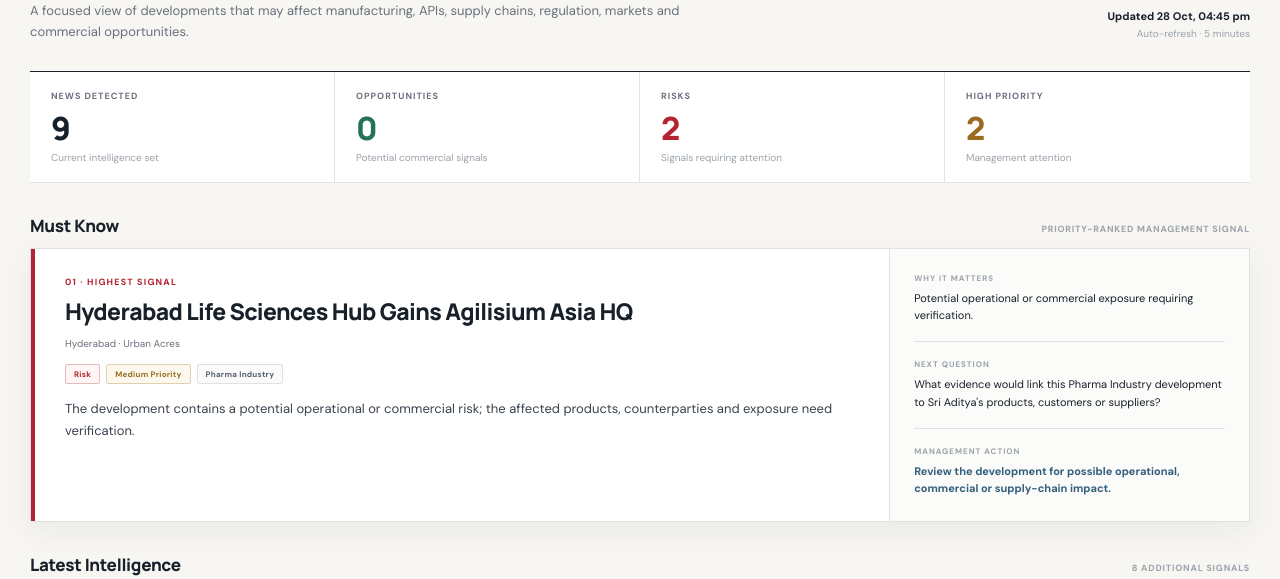
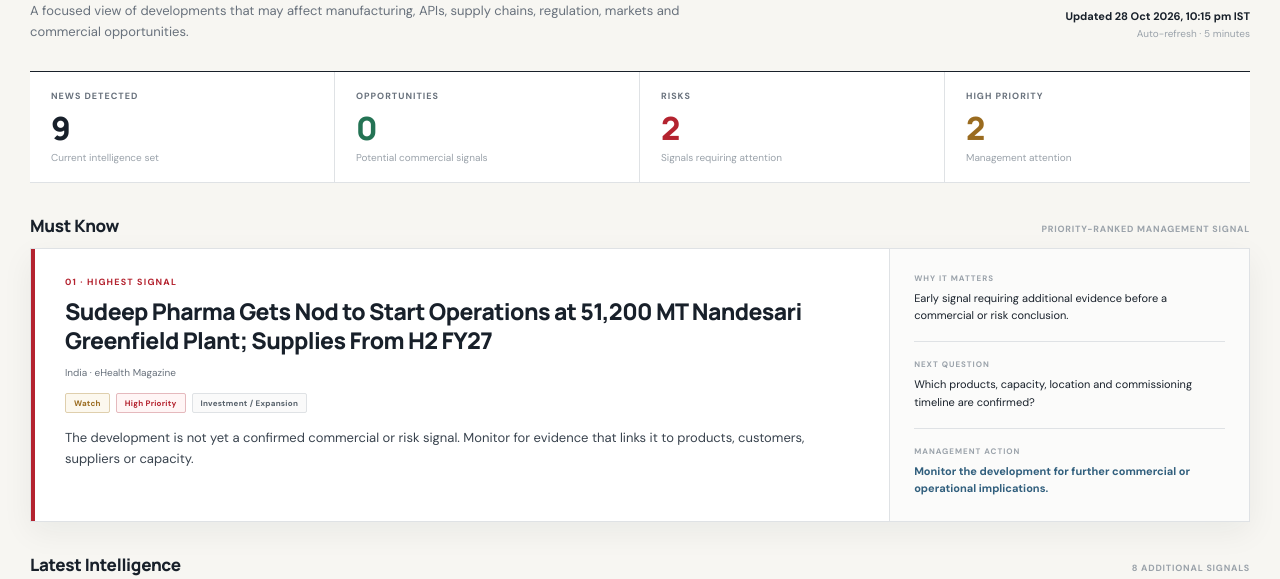
Before and after one commit to hrsriadityapharmachem-ux/pharma-md-intelligence, a plain HTML site: page index.html in a window 1280 px wide. Shown: the part 221-800 px from the top of the page. Drawn offline with Linux system fonts and the light colour scheme.

Commit message:
Align dashboard ranking, freshness status and refresh guard

```diff
--- a/index.html
+++ b/index.html
@@ -74,7 +74,7 @@
 .badges{display:flex;flex-wrap:wrap;gap:6px;margin:14px 0}
 .badge{display:inline-block;padding:4px 8px;border:1px solid var(--rule);border-radius:2px;background:#fafafa;color:#56606a;font-size:8px;font-weight:800;letter-spacing:.25px}
 .badge-opportunity{border-color:#b9d7ca;color:var(--green);background:#f1f8f4}
-.badge-risk,.badge-high{border-color:#e5b9bd;color:var(--red);background:#fff5f5}
+.badge-risk,.badge-high,.badge-critical{border-color:#e5b9bd;color:var(--red);background:#fff5f5}
 .badge-watch,.badge-medium{border-color:#dfcfad;color:var(--amber);background:#fcf8ee}
 .feature-summary{max-width:850px;color:#39434e;font-size:13px;line-height:1.65}
 .feature-side{padding:24px;border-left:1px solid var(--rule);background:#fbfbfa}
@@ -185,7 +185,7 @@
 }
 function priorityBadge(priority){
   if(!priority)return "";
-  const cls=priority==="High"?"badge-high":priority==="Medium"?"badge-medium":"";
+  const cls=priority==="Critical"?"badge-critical":priority==="High"?"badge-high":priority==="Medium"?"badge-medium":"";
   return '<span class="badge '+cls+'">'+escapeHtml(priority)+' Priority</span>';
 }
 function whyItMatters(article){
@@ -276,7 +276,10 @@
     </article>`;
   }).join("");
 }
+let loadInProgress=false;
 async function loadData(){
+  if(loadInProgress)return;
+  loadInProgress=true;
   try{
     const response=await fetch("data.json?t="+Date.now(), {cache:"no-store"});
     if(!response.ok) throw new Error("Data request failed with HTTP "+response.status);
@@ -294,12 +297,12 @@
     document.getElementById("opportunityCount").textContent=articles.filter(a=>a.signal==="Opportunity").length;
     document.getElementById("riskCount").textContent=articles.filter(a=>a.signal==="Risk").length;
     document.getElementById("highPriorityCount").textContent=articles.filter(a=>a.priority==="Critical"||a.priority==="High").length;
-    const mustKnow=chooseMustKnow(articles);
+    const mustKnow=Array.isArray(data.must_know)&&data.must_know.length?data.must_know[0]:chooseMustKnow(articles);
     renderMustKnow(mustKnow);
     renderArticles(articles,mustKnow);
     if(data.updated){
       const date=new Date(data.updated);
-      document.getElementById("lastUpdated").textContent="Updated "+date.toLocaleString("en-IN",{day:"2-digit",month:"short",hour:"2-digit",minute:"2-digit"});
+      document.getElementById("lastUpdated").textContent="Updated "+date.toLocaleString("en-IN",{day:"2-digit",month:"short",year:"numeric",hour:"2-digit",minute:"2-digit",timeZone:"Asia/Kolkata",timeZoneName:"short"});
     }
   }catch(error){
     console.error(error);
@@ -308,6 +311,8 @@
     if(statusDot) statusDot.className="status-dot error";
     if(statusLabel) statusLabel.textContent="Data unavailable";
     document.getElementById("articles").innerHTML='<div class="intel-row"><div></div><div style="color:#b4232f">Unable to load intelligence data. Please refresh the page.</div></div>';
+  }finally{
+    loadInProgress=false;
   }
 }
 loadData();
```
